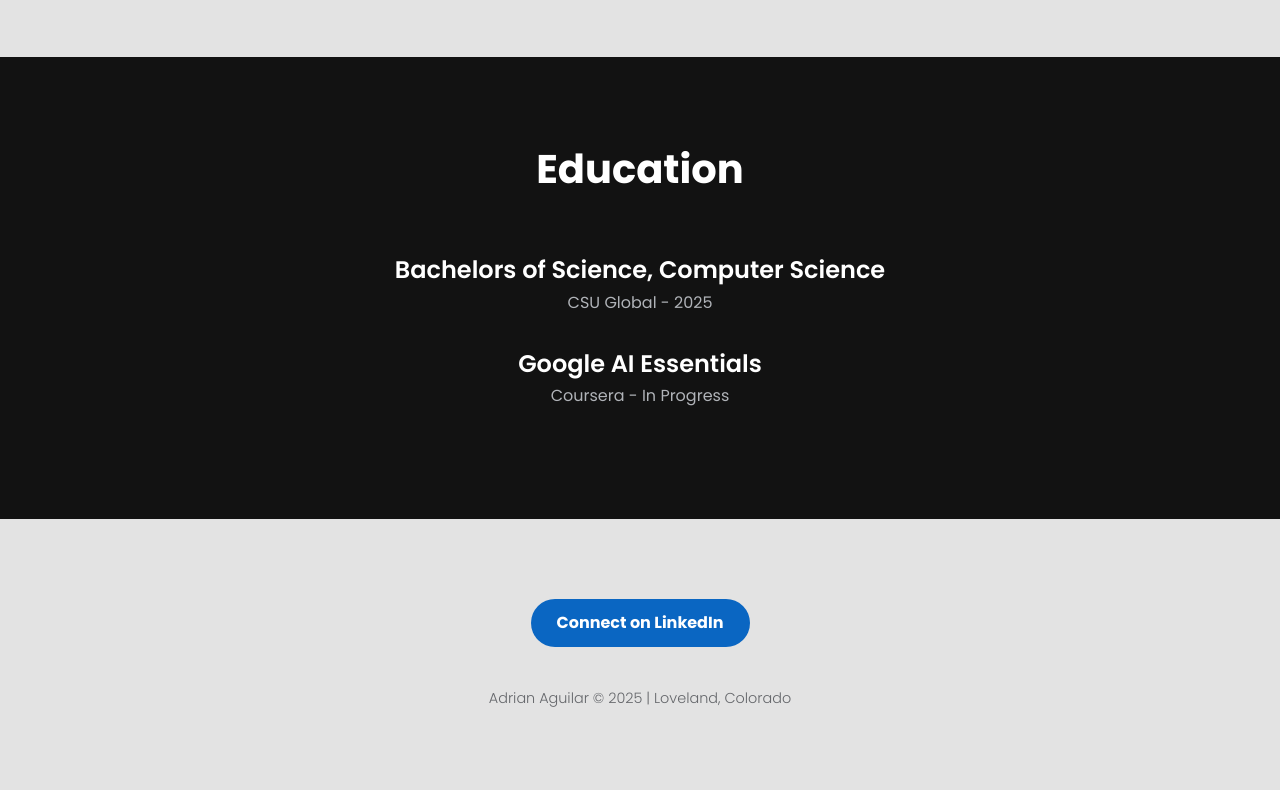
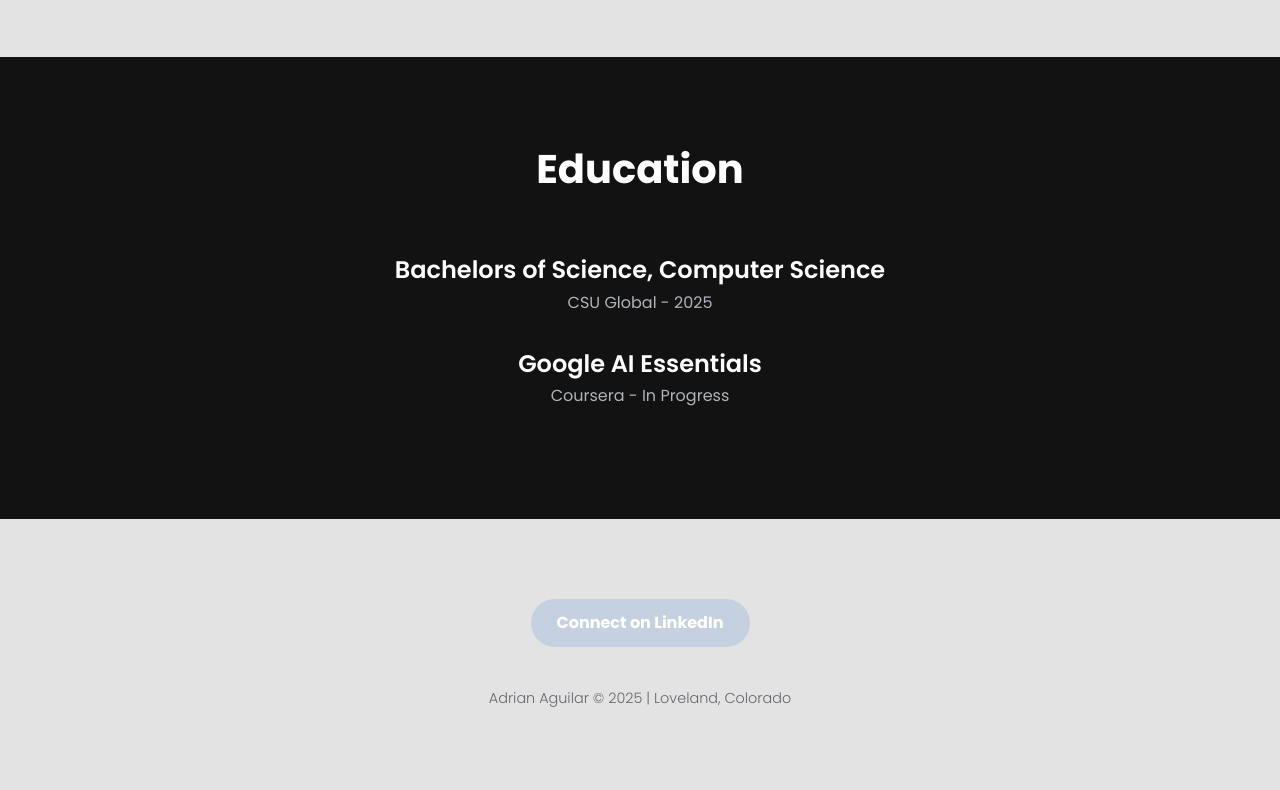
Before and after one commit to AdrianAguilar2024/AdrianAguilar2024.github.io, a plain HTML site: page index.html in a window 1280 px wide. Shown: the part 1905-2695 px from the top of the page. Drawn offline with Linux system fonts and the light colour scheme.

Commit message:
Update style.css

```diff
--- a/style.css
+++ b/style.css
@@ -11,9 +11,10 @@
     --text-muted-dark: #65676B;
     --text-muted-light: #B0B3B8;
     --skill-pill-bg: #858585;
-    --project-btn-bg: #E0D4C5;   /* YOUR NEW BEIGE COLOR */
-    --project-btn-hover: #c9bbae; /* NEW darker shade for hover */
-    --linkedin-blue: #0A66C2;
+    --project-btn-bg: #E0D4C5;
+    --project-btn-hover: #c9bbae;
+    --linkedin-blue: #c5d1e0; /* YOUR NEW LINKEDIN BUTTON COLOR */
+    --linkedin-hover: #a9b8cc; /* NEW darker shade for hover */
 }
 
 /* --- General Reset & Body Styles --- */
@@ -37,7 +38,7 @@ body {
 
 /* --- Header & Navigation --- */
 .main-header {
-    background-color: #E0D4C5; /* YOUR NEW BEIGE COLOR */
+    background-color: #E0D4C5;
     color: var(--text-dark);
     padding: 20px 0;
     position: sticky;
@@ -103,7 +104,7 @@ body {
     font-weight: bold;
 }
 .btn-linkedin:hover {
-    background-color: #004182;
+    background-color: var(--linkedin-hover);
     transform: scale(1.05);
 }
 
```
